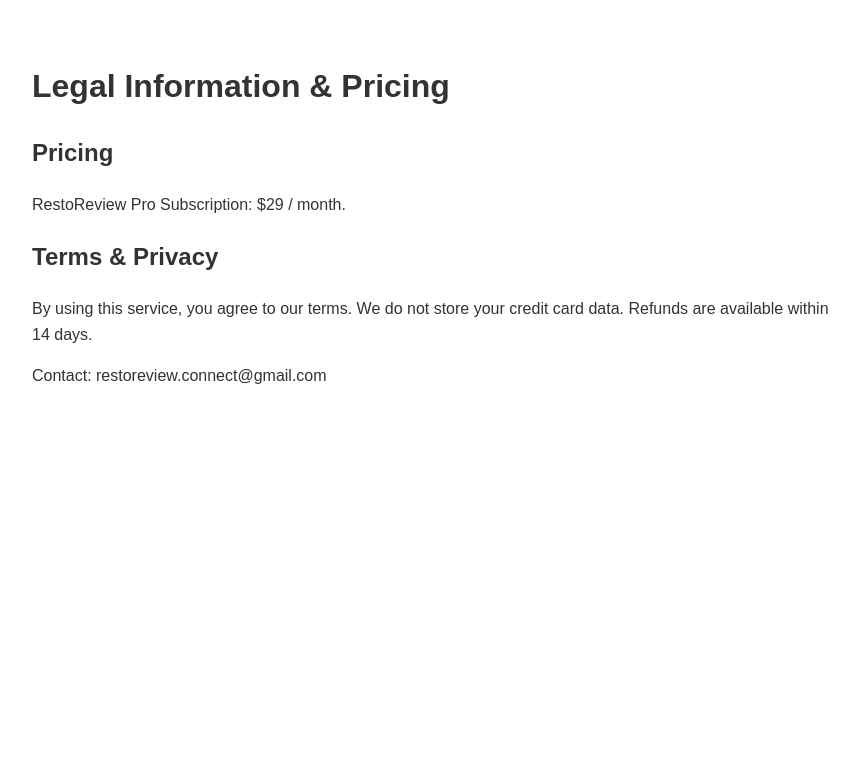
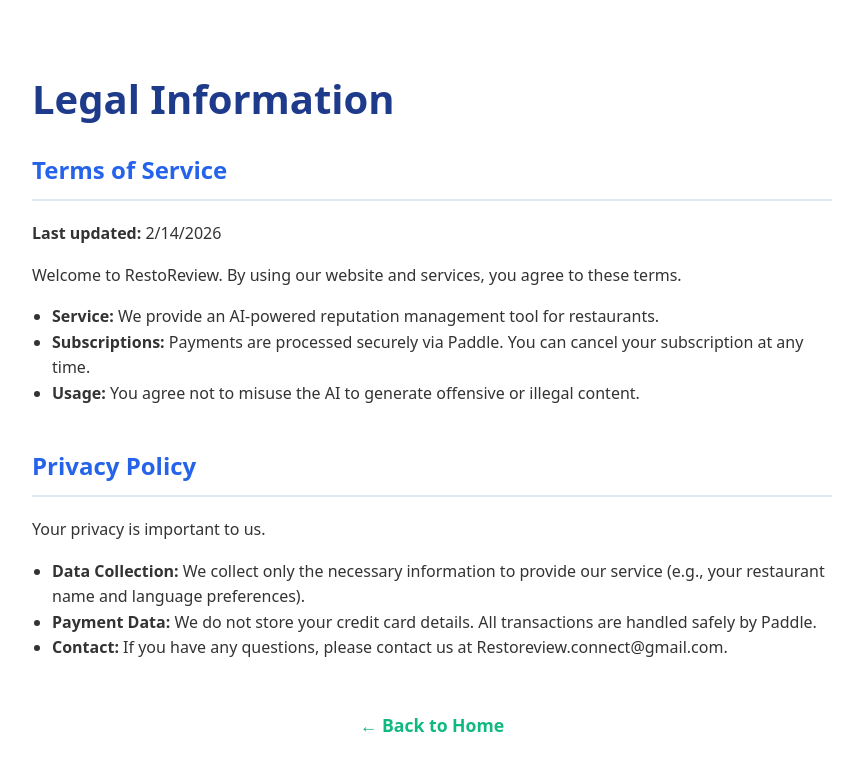
Before and after one commit to RestoReview/restoreview-app, a Next.js app: page /legal in a window 1280 px wide. Shown: the top 770 px of the page, without its empty margins (208-1071 px from the left). Built offline with nearby package versions, Linux system fonts and the light colour scheme.

Commit message:
Update page.tsx

```diff
--- a/app/legal/page.tsx
+++ b/app/legal/page.tsx
@@ -1,16 +1,32 @@
 export default function Legal() {
   return (
-    <div style={{ maxWidth: '800px', margin: '0 auto', padding: '40px 20px', fontFamily: 'sans-serif', lineHeight: '1.6', color: '#333' }}>
-      <h1>Legal Information & Pricing</h1>
+    <div style={{ fontFamily: 'system-ui, sans-serif', maxWidth: '800px', margin: '0 auto', padding: '40px 20px', color: '#333', lineHeight: '1.6' }}>
+      <h1 style={{ fontSize: '2.5rem', marginBottom: '20px', color: '#1e3a8a' }}>Legal Information</h1>
+
+      <section style={{ marginBottom: '40px' }}>
+        <h2 style={{ color: '#2563eb', borderBottom: '2px solid #e2e8f0', paddingBottom: '10px' }}>Terms of Service</h2>
+        <p><strong>Last updated:</strong> {new Date().toLocaleDateString()}</p>
+        <p>Welcome to RestoReview. By using our website and services, you agree to these terms.</p>
+        <ul style={{ paddingLeft: '20px' }}>
+          <li><strong>Service:</strong> We provide an AI-powered reputation management tool for restaurants.</li>
+          <li><strong>Subscriptions:</strong> Payments are processed securely via Paddle. You can cancel your subscription at any time.</li>
+          <li><strong>Usage:</strong> You agree not to misuse the AI to generate offensive or illegal content.</li>
+        </ul>
+      </section>
+
       <section>
-        <h2>Pricing</h2>
-        <p>RestoReview Pro Subscription: $29 / month.</p>
+        <h2 style={{ color: '#2563eb', borderBottom: '2px solid #e2e8f0', paddingBottom: '10px' }}>Privacy Policy</h2>
+        <p>Your privacy is important to us.</p>
+        <ul style={{ paddingLeft: '20px' }}>
+          <li><strong>Data Collection:</strong> We collect only the necessary information to provide our service (e.g., your restaurant name and language preferences).</li>
+          <li><strong>Payment Data:</strong> We do not store your credit card details. All transactions are handled safely by Paddle.</li>
+          <li><strong>Contact:</strong> If you have any questions, please contact us at Restoreview.connect@gmail.com.</li>
+        </ul>
       </section>
-      <section>
-        <h2>Terms & Privacy</h2>
-        <p>By using this service, you agree to our terms. We do not store your credit card data. Refunds are available within 14 days.</p>
-        <p>Contact: restoreview.connect@gmail.com</p>
-      </section>
+
+      <div style={{ marginTop: '50px', textAlign: 'center' }}>
+        <a href="/" style={{ color: '#10b981', textDecoration: 'none', fontWeight: 'bold', fontSize: '1.1rem' }}>← Back to Home</a>
+      </div>
     </div>
   );
 }
```
